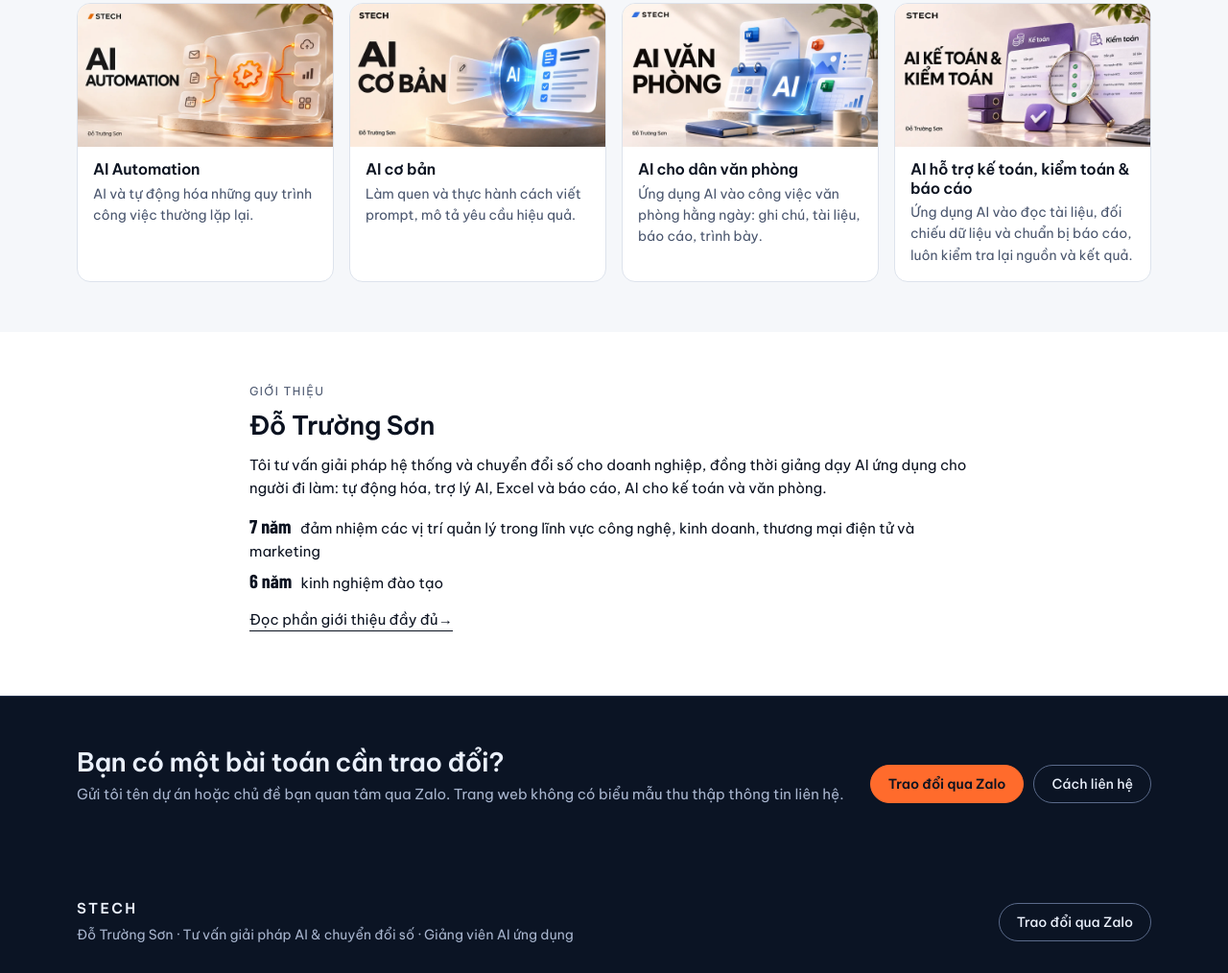
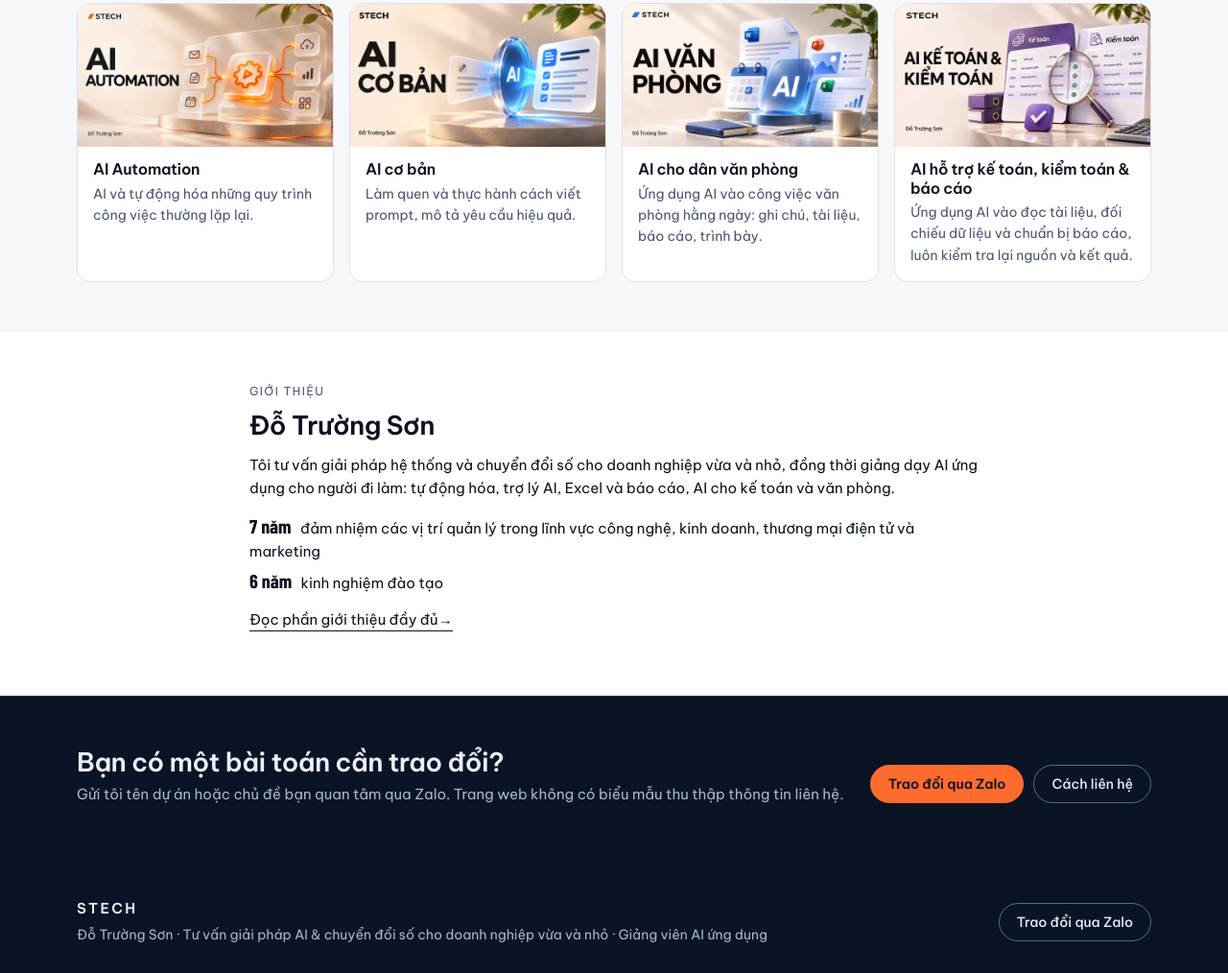
Before and after one commit to HuuDatAI/SanPhamAI, an Astro site: page /du-an/ in a window 1280 px wide. Shown: the part 1985-2999 px from the top of the page at 96% size. Built offline with nearby package versions, Linux system fonts and the light colour scheme; Astro itself is replaced by a stand-in of ours; no server answers.

Commit message:
feat(content): bổ sung 'doanh nghiệp vừa và nhỏ' vào phần tư vấn doanh nghiệp
Co-Authored-By: Claude Sonnet 5.5 <noreply@anthropic.com>

```diff
--- a/src/data/seed.ts
+++ b/src/data/seed.ts
@@ -143,7 +143,7 @@ export const courses: Course[] = courseList;
 export const settings = {
   brand: 'STECH',
   personName: 'Đỗ Trường Sơn',
-  positioning: 'Tư vấn giải pháp AI & chuyển đổi số · Giảng viên AI ứng dụng',
+  positioning: 'Tư vấn giải pháp AI & chuyển đổi số cho doanh nghiệp vừa và nhỏ · Giảng viên AI ứng dụng',
   headline: 'Từ bài toán vận hành đến hệ thống AI ứng dụng.',
   intro: 'Bạn đang có việc lặp lại mỗi ngày, báo cáo làm tay, dữ liệu nằm rải rác? Tôi cùng bạn chọn bài toán, thử giải pháp AI phù hợp và hướng dẫn đội ngũ dùng được trong công việc thật.',
   copyApproved: true, // chủ website đã duyệt nội dung profile (yêu cầu 16/11)
--- a/src/pages/gioi-thieu.astro
+++ b/src/pages/gioi-thieu.astro
@@ -23,7 +23,7 @@ const work = [
         <h1 class="reveal" style="--d:1">{s.personName}</h1>
         <p class="role reveal" style="--d:1">Tư vấn giải pháp AI &amp; chuyển đổi số</p>
         <p class="tags2 reveal" style="--d:2">Phát triển hệ thống · Phân tích dữ liệu · Giảng dạy AI ứng dụng</p>
-        <p class="reveal" style="--d:2">Tôi tư vấn, triển khai các giải pháp AI cho doanh nghiệp và giảng dạy AI ứng dụng cho người đi làm.</p>
+        <p class="reveal" style="--d:2">Tôi tư vấn, triển khai các giải pháp AI và chuyển đổi số cho doanh nghiệp vừa và nhỏ, đồng thời giảng dạy AI ứng dụng cho người đi làm.</p>
         <p class="reveal" style="--d:3">Các dự án tôi đã thực hiện trải từ AI hỗ trợ tuyển dụng, phân tích hiệu quả bán hàng, tư vấn khách hàng đa kênh đến LMS và hệ thống quản trị cho doanh nghiệp xây dựng.</p>
         <p class="links reveal" style="--d:3"><a class="link-arrow" href={`${base}/projects/`}>Khám phá dự án</a> <a class="link-arrow" href={`${base}/lien-he/`}>Liên hệ trao đổi</a></p>
       </div>
--- a/src/pages/index.astro
+++ b/src/pages/index.astro
@@ -61,7 +61,7 @@ const topics = allTopics.filter((c) => c.featured);
       <div>
         <p class="eyebrow">Giới thiệu</p>
         <h2>{s.personName}</h2>
-        <p>Tôi tư vấn giải pháp hệ thống và chuyển đổi số cho doanh nghiệp, đồng thời giảng dạy AI ứng dụng cho người đi làm: tự động hóa, trợ lý AI, Excel và báo cáo, AI cho kế toán và văn phòng.</p>
+        <p>Tôi tư vấn giải pháp hệ thống và chuyển đổi số cho doanh nghiệp vừa và nhỏ, đồng thời giảng dạy AI ứng dụng cho người đi làm: tự động hóa, trợ lý AI, Excel và báo cáo, AI cho kế toán và văn phòng.</p>
         <ul class="marks"><li><strong>7 năm</strong> đảm nhiệm các vị trí quản lý trong lĩnh vực công nghệ, kinh doanh, thương mại điện tử và marketing</li><li><strong>6 năm</strong> kinh nghiệm đào tạo</li></ul>
         <p><a class="link-arrow" href={`${base}/gioi-thieu/`}>Đọc phần giới thiệu đầy đủ</a></p>
       </div>
```
